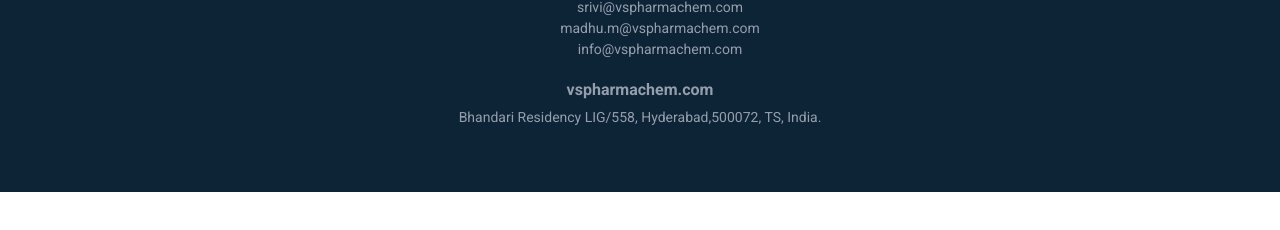
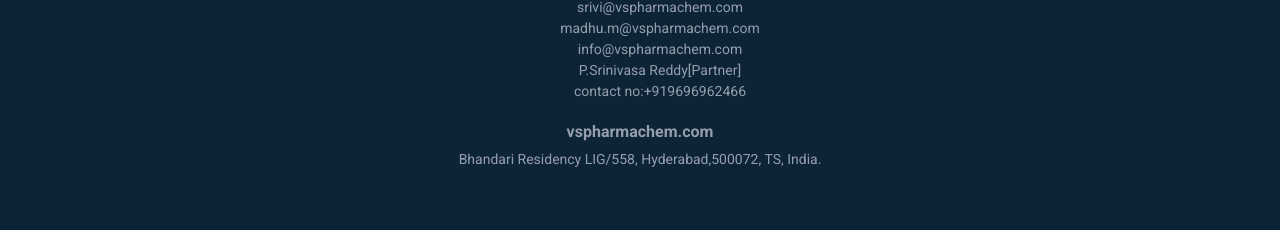
Before and after one commit to Jeshdeveloper2/vspharmachem, a plain HTML site: page index.html in a window 1280 px wide. Shown: the part 3026-3256 px from the top of the page. Before the commit the page ends 3218 px from the top, so only its background shows below. Drawn offline with nearby package versions, Linux system fonts and the light colour scheme; a web font is replaced by a local one.

Commit message:
index.html

```diff
--- a/index.html
+++ b/index.html
@@ -278,6 +278,8 @@
                             <li> srivi@vspharmachem.com </li>
                             <li> madhu.m@vspharmachem.com </li>
                             <li> info@vspharmachem.com </li>
+<li> P.Srinivasa Reddy[Partner]</li>
+                            <li>contact no:+919696962466</li>
 
                         </ul>
                         <h1 class="footer-section-mail-id">vspharmachem.com</h1>
```
